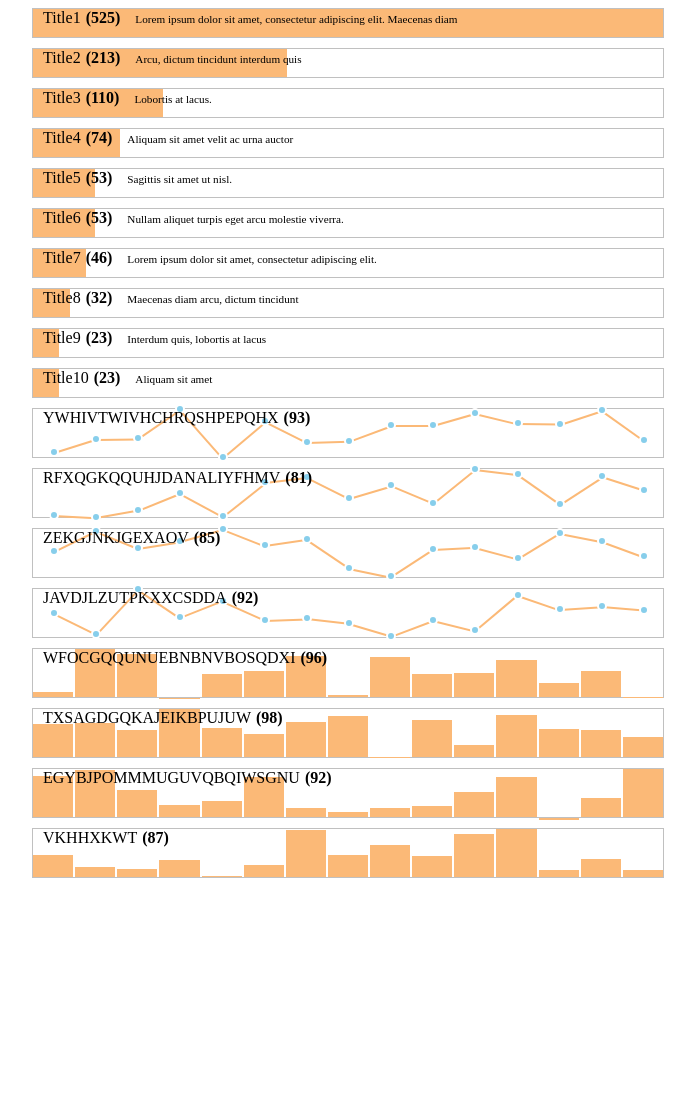
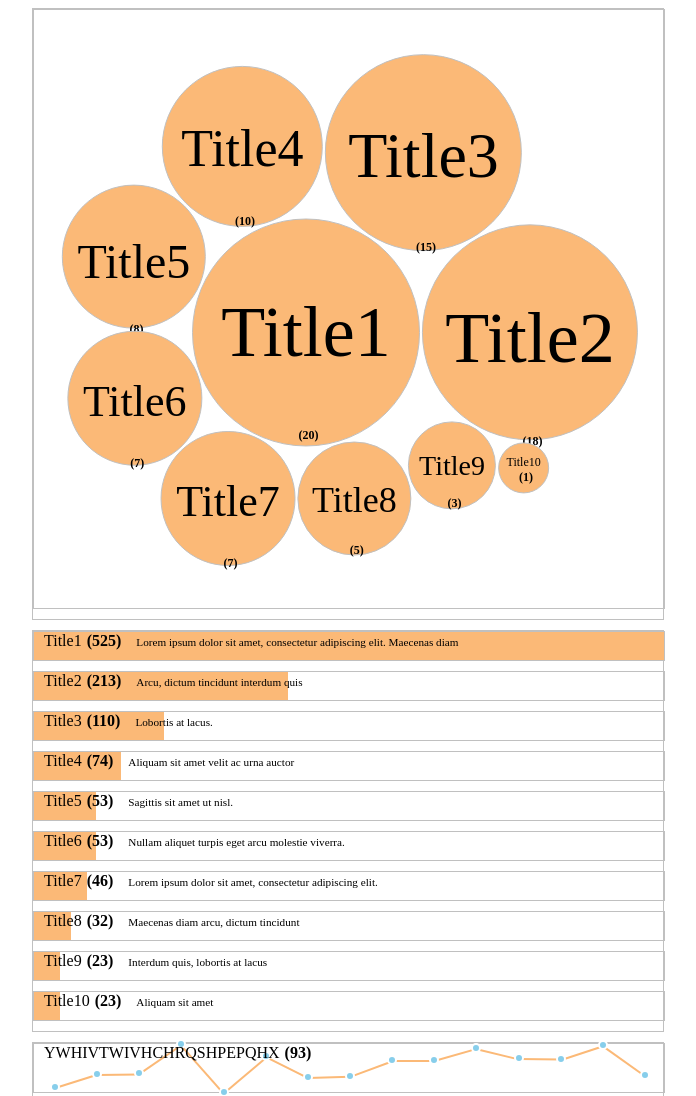
Before and after one commit to cbcrc/moby, a plain HTML site: page index.html in a window 1280 px wide. Shown: the top 1096 px of the page, without its empty margins (292-988 px from the left). Before the commit the page ends 928 px from the top, so only its background shows below. Drawn offline with Linux system fonts and the light colour scheme.

Commit message:
bubble chart

```diff
--- a/chart-style.css
+++ b/chart-style.css
@@ -55,3 +55,17 @@ div {
   font-weight: bold;
   padding-left: 5px;
 }
+
+#chart1 .node {
+  border: 1px solid silver;
+  background-color: #fbb977;
+}
+
+#chart1 .value {
+  font-size: 12px;
+  line-height: 12px;
+}
+
+#chart1 .top{
+  display: none;
+}
--- a/index.html
+++ b/index.html
@@ -6,25 +6,54 @@
 	<meta name="viewport"
 				content="width=device-width, maximum-scale=1.0, minimum-scale=1.0, initial-scale=1, user-scalable=no,  maximum-scale=1.0, user-scalable=no"/>
 	<script type="text/javascript" src="d3.js"></script>
-	<script type="text/javascript" src="moby-0.1.0.js"></script>
-	<!--<script type="text/javascript" src="src/core.js"></script>-->
-	<!--<script type="text/javascript" src="src/utils.js"></script>-->
-	<!--<script type="text/javascript" src="src/line.js"></script>-->
-	<!--<script type="text/javascript" src="src/bar.js"></script>-->
-	<!--<script type="text/javascript" src="src/bar2D.js"></script>-->
+	<!--<script type="text/javascript" src="moby-0.1.0.js"></script>-->
+	<script type="text/javascript" src="src/core.js"></script>
+	<script type="text/javascript" src="src/utils.js"></script>
+	<script type="text/javascript" src="src/line.js"></script>
+	<script type="text/javascript" src="src/bar.js"></script>
+	<script type="text/javascript" src="src/bar2D.js"></script>
+	<script type="text/javascript" src="src/bubble.js"></script>
 	<link href="chart-style.css" rel="stylesheet">
+	<style>
+
+	</style>
 </head>
 <body>
 
 <div class="container">
-	<div class="chart1"></div>
-	<div class="chart2"></div>
-	<div class="chart3"></div>
+	<div class="chart" id="chart1"></div>
+	<div class="chart" id="chart2"></div>
+	<div class="chart" id="chart3"></div>
+	<div class="chart" id="chart4"></div>
 </div>
 
 <script>
 
-	var data = [
+	var dataBubble = [
+		{name: 'Title1', values: [20]},
+		{name: 'Title2', values: [18]},
+		{name: 'Title3', values: [15]},
+		{name: 'Title4', values: [10]},
+		{name: 'Title5', values: [8]},
+		{name: 'Title6', values: [7]},
+		{name: 'Title7', values: [7]},
+		{name: 'Title8', values: [5]},
+		{name: 'Title9', values: [3]},
+		{name: 'Title10', values: [1]}
+	];
+
+	var bubbles = moby.init()
+		.setConfig({
+			containerSelector: '#chart1',
+			height: 600,
+			type: 'bubble',
+			labelFormatter: function(d) {
+				return d.name + '<br><span class="value">(' + d.values + ')</span>';
+			}
+		})
+		.render(dataBubble);
+
+	var dataBar2D = [
 		{name: 'Title1', values: [525], content: 'Lorem ipsum dolor sit amet, consectetur adipiscing elit. Maecenas diam'},
 		{name: 'Title2', values: [213], content: 'Arcu, dictum tincidunt interdum quis'},
 		{name: 'Title3', values: [110], content: 'Lobortis at lacus.'},
@@ -37,44 +66,43 @@
 		{name: 'Title10', values: [23], content: 'Aliquam sit amet'}
 	];
 
-	var bars = moby.init()
+	var bar = moby.init()
 		.setConfig({
-			containerSelector: '.chart1',
+			containerSelector: '#chart2',
 			height: 30,
 			type: 'bar',
 			labelFormatter: function(d) {
 				return d.name + '<span class="value">(' + d.values + ')</span><span class="label-text">' + d.content + '</span>';
 			}
 		})
-		.render(data);
+		.render(dataBar2D);
 
-
-	var data2 = [
+	var data1D = [
 		{name: 'Title1', values: [8, 96, 83, 1, 60, 50, 55, 61, 98, 15, 95, 38, 79, 92, 77]},
 		{name: 'Title2', values: [16, 39, 95, 9, 66, 20, 89, 90, 30, 85, 41, 71, 84, 9, 67]},
 		{name: 'Title3', values: [68, 41, 33, 92, 80, 68, 85, 69, 21, 83, 5, 33, 64, 12, 10]},
 		{name: 'Title4', values: [17, 86, 43, 54, 34, 63, 45, 16, 21, 33, 74, 26, 24, 10, 89]}
 	];
 
-	var lines = moby.init()
+	var line = moby.init()
 		.setConfig({
-			containerSelector: '.chart2',
+			containerSelector: '#chart3',
 			height: 50,
 			type: 'line'
 		})
-		.render(data2);
+		.render(data1D);
 
-	var barCharts = moby.init()
+	var bar2D = moby.init()
 		.setConfig({
-			containerSelector: '.chart3',
+			containerSelector: '#chart4',
 			height: 50,
-			type: 'bars'
+			type: 'bar2D'
 		})
-		.render(data2);
+		.render(data1D);
 
 	var timer = setInterval(function() {
-		lines.render(moby.utils.generateData2D(4, 15));
-		barCharts.render(moby.utils.generateData2D(4, 15));
+		line.render(moby.utils.generateData2D(4, 15));
+		bar2D.render(moby.utils.generateData2D(4, 15));
 	}, 1000);
 
 </script>
--- a/moby-0.1.0.js
+++ b/moby-0.1.0.js
@@ -19,7 +19,8 @@ moby.init = function() {
     }, 300));
     var renderers = {
         line: moby.renderLine,
-        bars: moby.renderBars,
+        bar2D: moby.renderBar2D,
+        bubble: moby.renderBubble,
         bar: moby.renderBar
     };
     var render = function(data) {
@@ -126,9 +127,10 @@ moby.renderLine = function(data, config) {
         "-webkit-transform-origin": "0% 0%",
         "transform-origin": "0% 0%",
         "-webkit-transform": "rotate(0rad)",
+        transform: "rotate(0rad)",
         position: "absolute"
     });
-    lines.transition().duration(config.transitionDuration).styleTween("-webkit-transform", function tween(d, i, a) {
+    var lineTween = function tween(d, i, a) {
         var parentData = this.parentNode.__data__;
         var y = config.height - d * config.height / d3.max(parentData.values);
         var nextIdx = Math.min(i + 1, parentData.values.length - 1);
@@ -136,15 +138,8 @@ moby.renderLine = function(data, config) {
         var h = nextY - y;
         var w = config.width / parentData.values.length;
         return d3.interpolateString(this.style.webkitTransform, "rotate(" + Math.atan2(h, w) + "rad)");
-    }).styleTween("transform", function tween(d, i, a) {
-        var parentData = this.parentNode.__data__;
-        var y = config.height - d * config.height / d3.max(parentData);
-        var nextIdx = Math.min(i + 1, parentData.values.length - 1);
-        var nextY = config.height - parentData.values[nextIdx] * config.height / d3.max(parentData.values);
-        var h = nextY - y;
-        var w = config.width / parentData.length;
-        return d3.interpolateString(this.style.transform, "rotate(" + Math.atan2(h, w) + "rad)");
-    }).style({
+    };
+    lines.transition().duration(config.transitionDuration).styleTween("-webkit-transform", lineTween).styleTween("transform", lineTween).style({
         width: function(d, i, pI) {
             var parentData = this.parentNode.__data__;
             var y = config.height - d * config.height / d3.max(parentData.values);
@@ -257,7 +252,7 @@ moby.renderBar = function(data, config) {
     label.exit().remove();
 };
 
-moby.renderBars = function(data, config) {
+moby.renderBar2D = function(data, config) {
     var charts = d3.select(config.containerSelector).selectAll("div.chart").data(data);
     charts.enter().append("div").attr({
         "class": "chart"
--- a/src/bar2D.js
+++ b/src/bar2D.js
@@ -1,4 +1,4 @@
-moby.renderBars = function(data, config) {
+moby.renderBar2D = function(data, config) {
 
 	// containers
 	var charts = d3.select(config.containerSelector)
@@ -19,7 +19,8 @@ moby.renderBars = function(data, config) {
 	var bars = charts.selectAll('div.barv')
 		.data(function(d) { return d.values; });
 
-	bars.enter().append('div').attr({'class': 'barv'})
+	bars.enter().append('div')
+		.attr({'class': 'barv'})
 		.style({
 			left: function(d, i, pI) { return i * config.width / data[pI].values.length + 'px'; },
 			top: config.height + 'px',
--- /dev/null
+++ b/src/bubble.js
@@ -0,0 +1,71 @@
+moby.renderBubble = function(data, config) {
+
+	var keywordsEntries = data.map(function(d, i) {
+		return {key: d.name, value: d.values[0]};
+	});
+
+	var pack = d3.layout.pack()
+		.sort(null)
+		.size([config.width, config.height])
+		.padding(2)
+		.value(function(d) {return d.value; });
+
+	// containers
+	var charts = d3.select(config.containerSelector)
+		.selectAll('div.chart')
+		.data([0]);
+	charts.enter().append('div').attr({ 'class': 'chart' });
+
+	charts
+		.style({
+			width: config.width + 'px',
+			height: config.height + 'px'
+		});
+
+	var translate = function(d) { return 'translate(' + (d.x - d.r) + 'px,' + (d.y - d.r) + 'px)'; };
+
+	var bubbleTween = function tween(d, i, a) {
+		return d3.interpolateString(this.style.webkitTransform, translate(d));
+	};
+
+	var nodes = charts.selectAll('.node')
+		.data(pack.nodes({key: 'a', value: 1, children: keywordsEntries}));
+
+	nodes.enter().append('div')
+		.attr({'class': 'node'})
+		.style({
+			'-webkit-transform': translate,
+			'transform': translate
+		})
+		.style({
+			position: 'absolute',
+			'text-align': 'center'
+		});
+
+	nodes
+		.html(function(d) { return config.labelFormatter({name: d.key, values: [d.value]}); })
+		.transition()
+		.duration(config.transitionDuration)
+		.styleTween('-webkit-transform', bubbleTween)
+		.styleTween('transform', bubbleTween)
+		.style({
+			width: function(d) { return d.r * 2 + 'px'; },
+			height: function(d) { return d.r * 2 + 'px'; },
+			'border-radius': function(d) { return d.r + 'px';},
+			'font-size': function(d) {
+				return ~~(d.r / d.key.length) * 4 + 'px';
+			},
+			'padding-top': function(d, i) {
+				if (i !== 0) {
+					return ~~(d.r / d.key.length) * 4 + 'px';
+				}
+			}
+		});
+
+	nodes.exit().remove();
+
+	d3.select(nodes[0][0]).classed('top', true)
+		.text('');
+
+	return this;
+};
--- a/src/core.js
+++ b/src/core.js
@@ -18,7 +18,8 @@ moby.init = function() {
 
 	var renderers = {
 		line: moby.renderLine,
-		bars: moby.renderBars,
+		bar2D: moby.renderBar2D,
+		bubble: moby.renderBubble,
 		bar: moby.renderBar
 	};
 
--- a/src/line.js
+++ b/src/line.js
@@ -32,14 +32,11 @@ moby.renderLine = function(data, config) {
 			'-webkit-transform-origin': '0% 0%',
 			'transform-origin': '0% 0%',
 			'-webkit-transform': 'rotate(0rad)',
+			'transform': 'rotate(0rad)',
 			position: 'absolute'
 		});
 
-	lines
-		.transition()
-		.duration(config.transitionDuration)
-		.styleTween('-webkit-transform', function tween(d, i, a) {
-
+	var lineTween = function tween(d, i, a) {
 		var parentData = this.parentNode.__data__;
 		var y = config.height - ( d * config.height / d3.max(parentData.values));
 		var nextIdx = Math.min(i + 1, parentData.values.length - 1);
@@ -48,17 +45,13 @@ moby.renderLine = function(data, config) {
 		var w = (config.width / parentData.values.length);
 
 		return d3.interpolateString(this.style.webkitTransform, 'rotate(' + Math.atan2(h, w) + 'rad)');
-		})
-		.styleTween('transform', function tween(d, i, a) {
-			var parentData = this.parentNode.__data__;
-			var y = config.height - ( d * config.height / d3.max(parentData));
-			var nextIdx = Math.min(i + 1, parentData.values.length - 1);
-			var nextY = config.height - ( parentData.values[nextIdx] * config.height / d3.max(parentData.values));
-			var h = nextY - y;
-			var w = (config.width / parentData.length);
+	};
 
-			return d3.interpolateString(this.style.transform, 'rotate(' + Math.atan2(h, w) + 'rad)');
-		})
+	lines
+		.transition()
+		.duration(config.transitionDuration)
+		.styleTween('-webkit-transform', lineTween)
+		.styleTween('transform', lineTween)
 		.style({
 			width: function(d, i, pI) {
 				var parentData = this.parentNode.__data__;
```
Also changed, not shown: moby-0.1.0.min.js. Lines whose indentation alone changed are shown as unchanged.
